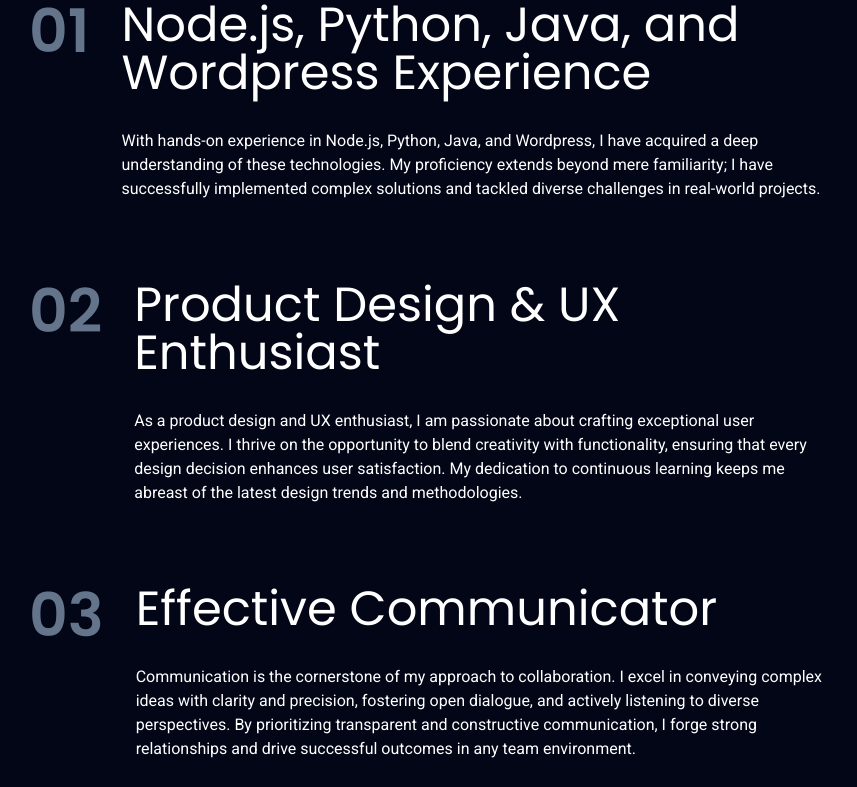
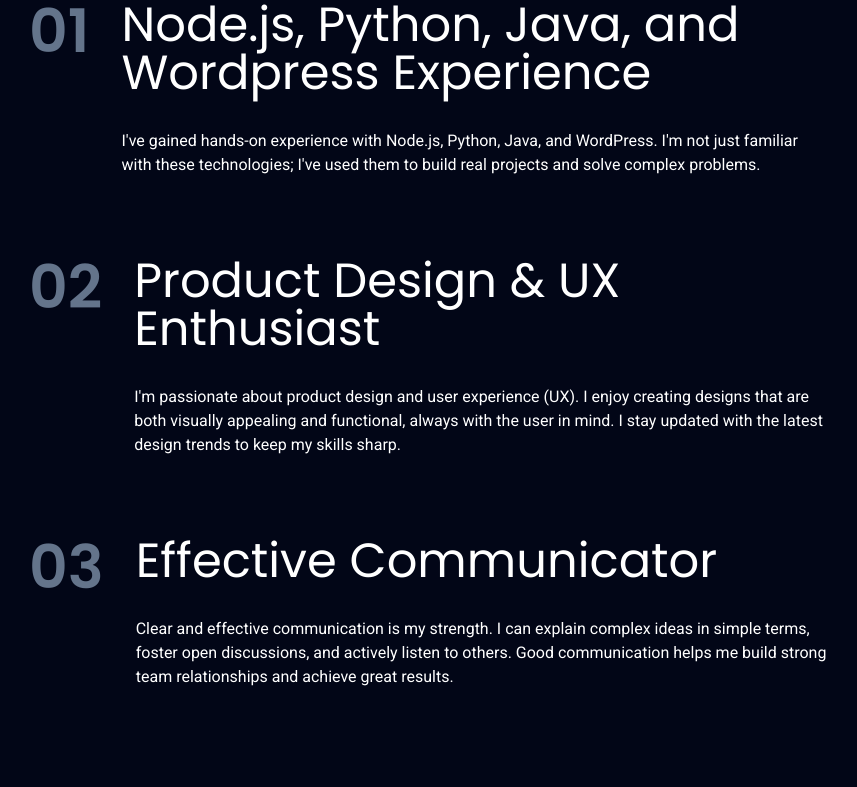
Before and after one commit to Najjad/website-portfolio, a SvelteKit app: page / in a window 1280 px wide. Shown: the part 1800-2587 px from the top of the page, without its empty margins (211-1068 px from the left). Built offline with nearby package versions, Linux system fonts and the light colour scheme.

Commit message:
Update Main.svelte

```diff
--- a/src/components/Main.svelte
+++ b/src/components/Main.svelte
@@ -27,17 +27,17 @@
         metric: "Real-world Experience",
         name: "Node.js, Python, Java, and Wordpress Experience",
         description:
-            "With  hands-on experience in Node.js, Python, Java, and Wordpress, I have acquired a deep understanding of these technologies. My proficiency extends beyond mere familiarity; I have successfully implemented complex solutions and tackled diverse challenges in real-world projects.",
+            "I've gained hands-on experience with Node.js, Python, Java, and WordPress. I'm not just familiar with these technologies; I've used them to build real projects and solve complex problems.",
     },
     {
         name: "Product Design & UX Enthusiast",
         description:
-            "As a product design and UX enthusiast, I am passionate about crafting exceptional user experiences. I thrive on the opportunity to blend creativity with functionality, ensuring that every design decision enhances user satisfaction. My dedication to continuous learning keeps me abreast of the latest design trends and methodologies.",
+            "I'm passionate about product design and user experience (UX). I enjoy creating designs that are both visually appealing and functional, always with the user in mind. I stay updated with the latest design trends to keep my skills sharp.",
     },
     {
         name: "Effective Communicator",
         description:
-            "Communication is the cornerstone of my approach to collaboration. I excel in conveying complex ideas with clarity and precision, fostering open dialogue, and actively listening to diverse perspectives. By prioritizing transparent and constructive communication, I forge strong relationships and drive successful outcomes in any team environment.",
+            "Clear and effective communication is my strength. I can explain complex ideas in simple terms, foster open discussions, and actively listen to others. Good communication helps me build strong team relationships and achieve great results.",
     },
 ];
 </script>
```
